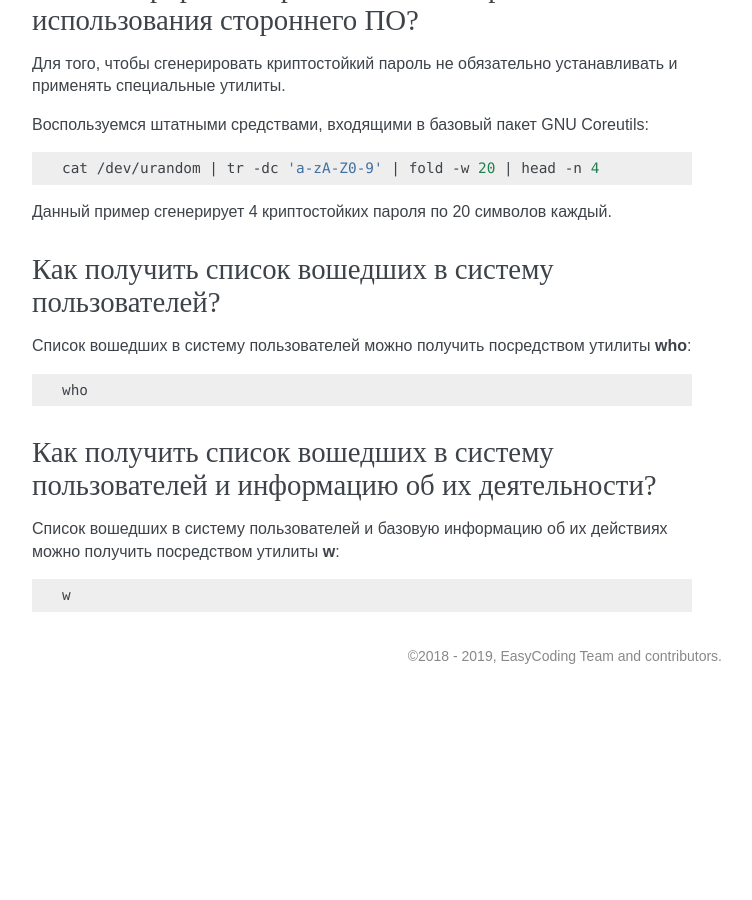
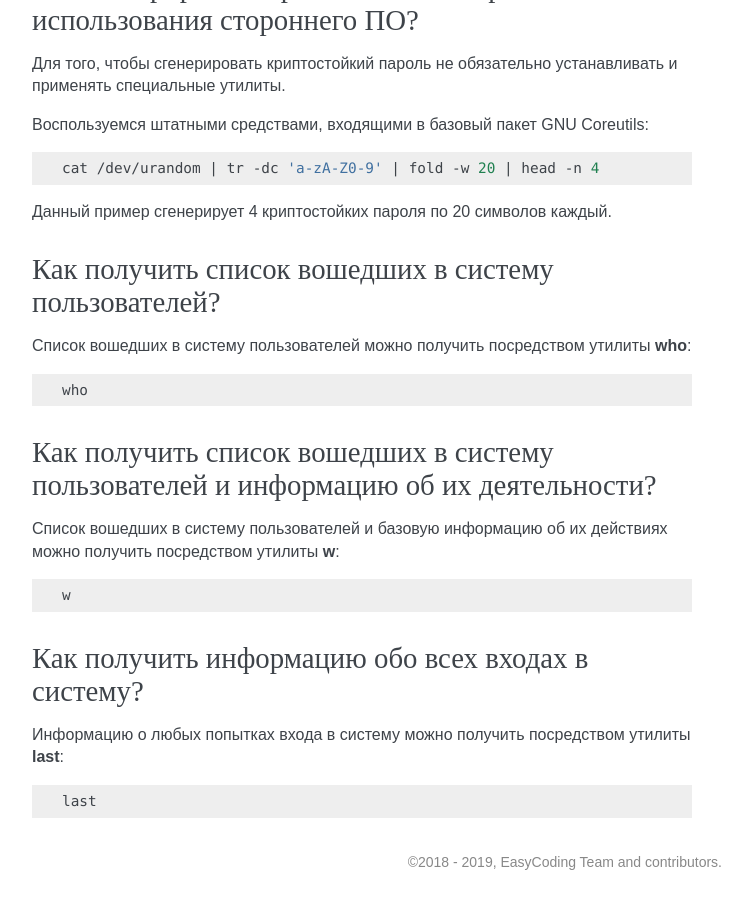
Before and after one commit to RussianFedora/FAQ, a Sphinx documentation site: the page built from source/security.rst, in a window 1280 px wide and 900 px high, scrolled down 16371 px. Shown: the whole window, without its empty margins (388-1140 px from the left). Built offline with Sphinx 7.4.7, drawn with Linux system fonts in a browser that asks for light colours; before the commit the page ends 17065 px from its top, so only the background shows below that; some of the changed text lies outside the part shown.

Commit message:
Added question about getting information about login attempts.

```diff
--- a/source/security.rst
+++ b/source/security.rst
@@ -963,3 +963,15 @@ WireShark поддерживает запуска как с правами су
 .. code-block:: bash
 
     w
+
+.. index:: last, login, user
+.. _users-last:
+
+Как получить информацию обо всех входах в систему?
+=====================================================
+
+Информацию о любых попытках входа в систему можно получить посредством утилиты **last**:
+
+.. code-block:: bash
+
+    last
```
